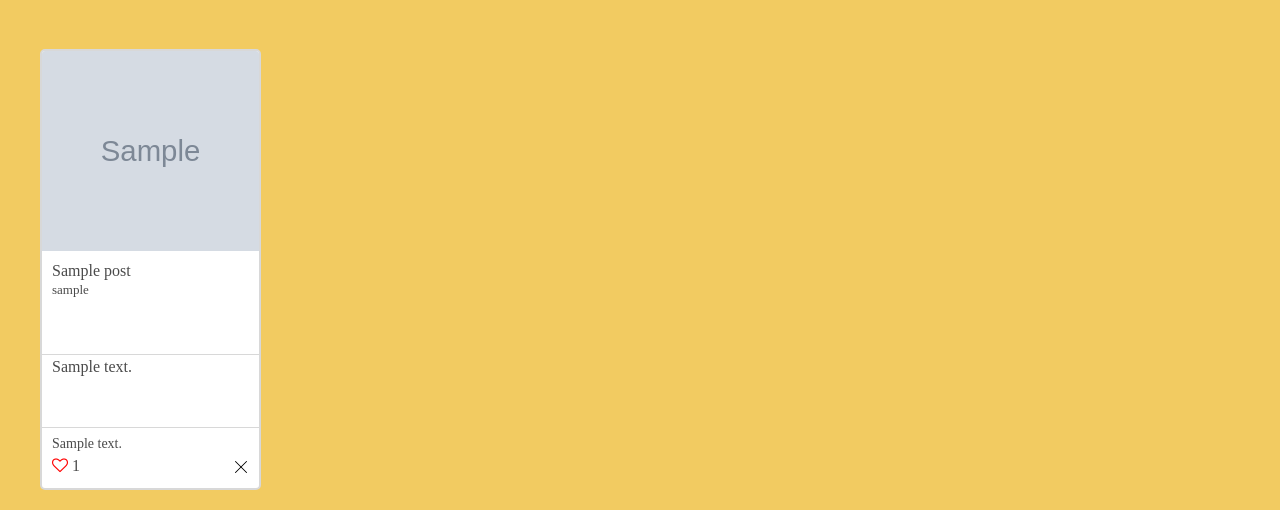
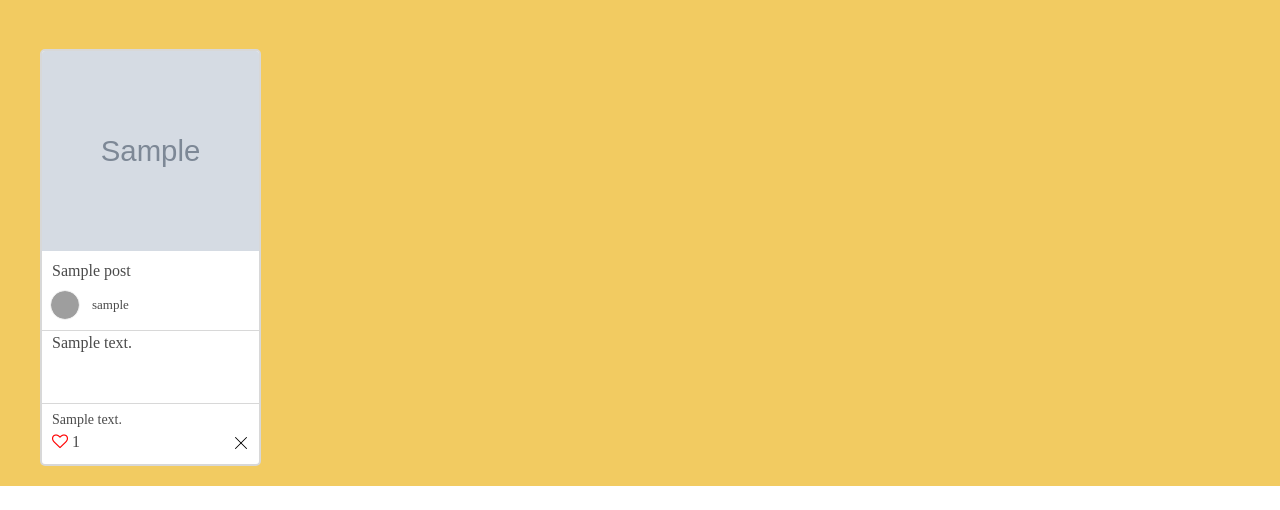
Before and after one commit to aaanjini/hanghae99_007, a Flask app: template templates/user.html in a window 1280 px wide. Shown: the part 472-982 px from the top of the page. After the commit the page ends 958 px from the top, so only its background shows below. Run offline with Flask 2, Linux system fonts and the light colour scheme; the template is opened without the code that fills it: most values are stand-ins (such as "Sample title", 1, 10 or a date in 2020); grey boxes marked "Sample" are stand-in pictures; some libraries are stand-ins or nearby versions; some web fonts are replaced; grey boxes are pictures that could not be loaded.

Commit message:
카드+모달(카드,댓글) 프로필사진추가 , 댓글 닉네임 클릭시 유저페이지로 이동

```diff
--- a/app.py
+++ b/app.py
@@ -66,6 +66,7 @@ def user(id):
 
     # 여러개 찾기 - 예시 ( _id 값은 제외하고 출력)
     posts = list(db.post.find({}))
+    comments = list(db.comment.find({}))
 
     try:
         payload = jwt.decode(token_receive, SECRET_KEY, algorithms=['HS256'])
@@ -77,7 +78,7 @@ def user(id):
             post["like_count"] = db.likes.count_documents({"post_id": post["_id"], "type": "heart"})
             post["heart_by_me"] = bool(
                 db.likes.find_one({"post_id": post["_id"], "type": "heart", "username": payload['id']}))
-        return render_template('user.html', user_info=user_info, posts=posts, status=status)
+        return render_template('user.html', user_info=user_info, posts=posts, status=status, comments=comments)
     except (jwt.ExpiredSignatureError, jwt.exceptions.DecodeError):
         return redirect(url_for("home"))
 
@@ -255,6 +256,7 @@ def save_post():
         # 게시글 저장하기
         user_info = db.user.find_one({"id": payload["id"]})
         id_receive = user_info['id']
+        profile_receive = user_info['profile_pic_real']
         print(id_receive)
         title_receive = request.form['title_give']
         img_url_receive = request.form['img_url_give']
@@ -269,7 +271,8 @@ def save_post():
             "title": title_receive,
             "address": address_receive,
             "review": review_receive,
-            "id": id_receive
+            "id": id_receive,
+            "profile": profile_receive
         }
         db.post.insert_one(doc)
         return jsonify({'result': 'success', 'msg': f'{user_info["nickname"]}님 게시글 저장!'})
--- a/static/common.css
+++ b/static/common.css
@@ -133,3 +133,21 @@ input::placeholder {
 .bunga_card_img {
     cursor: pointer;
 }
+
+.card_profile {
+    padding: 10px;
+}
+.card_profile_img {
+    width: 30px;
+    height: 30px;
+    border-radius: 50%;
+    border: 1px solid #eee;
+    padding: 0;
+    overflow: hidden;
+
+}
+
+.card_profile_img img {
+    width: 100%;
+    height: 100%;
+}
--- a/static/main.css
+++ b/static/main.css
@@ -134,7 +134,8 @@
     width: 100%;
 }
 .comment_img{
-    width: 40px;
+    width: 100%;
+    height: 100%;
     object-fit: cover;
     border-radius: 50px;
     padding: 0;
--- a/templates/user.html
+++ b/templates/user.html
@@ -78,6 +78,24 @@
             } else {
 
             }
+        }
+        function comment_insert(post_id, id, nickname, profile) {
+            let comment = $('.comment_' + post_id).val();
+            $.ajax({
+                type: "POST",
+                url: "/comment_insert",
+                data: {
+                    post_id_give: post_id,
+                    comment_give: comment,
+                    id_give: id,
+                    nickname_give: nickname,
+                    profile_give: profile
+                },
+                success: function (response) {
+                    alert(response['msg'])
+                    window.location.reload();
+                }
+            })
         }
 
         function toggle_like(post_id, type) {
@@ -270,9 +288,9 @@
         <div class="wrap" style="padding-top: 50px;">
             <div class="row row-cols-5">
                 {% for post in posts %}
-                    {% if post.id == user_info.id %}
+
                     {#---------------------------------------------------------모달start--------------------------------------------------------------#}
-                        <div class="modal" id="modal_{{ post._id }}">
+                    <div class="modal" id="modal_{{ post._id }}">
                             <div class="modal-background" onclick='$("#modal_{{ post._id }}").removeClass("is-active")'></div>
                             <div class="row modal_body">
                                 <div class="col-6">
@@ -283,8 +301,11 @@
                                         <div class="row">
                                             <span style="margin: 0; font-size: 30px;">{{ post.title }}</span>
                                         </div>
-                                        <div class="row">
-                                            <div class="col font_13">{{ post.nickname }}</div>
+                                        <div class="row card_profile">
+                                            <div class="card_profile_img">
+                                                <img src="/static/{{ post.profile }}" class="comment_img">
+                                            </div>
+                                            <div class="col font_13" style="line-height: 30px;">{{ post.nickname }}</div>
                                             {% if post.like_count > 1 %}
                                                 <div class="col" style="text-align: right">
                                                     <img src="/static/image/fire.png" width="15px"
@@ -293,7 +314,7 @@
                                             {% endif %}
                                         </div>
                                         <div class="row">
-                                            <p class="modal_ptag" style="overflow: auto; height: 150px;">{{ post.review }}</p>
+                                            <p class="modal_ptag" style="overflow: auto; height: 130px;">{{ post.review }}</p>
                                         </div>
                                         <div class="row">
                                             <small>{{ post.address }}</small>
@@ -341,7 +362,7 @@
                                                         <img src="/static/{{ comment.profile }}" class="comment_img">
                                                     </div>
                                                     <div class="col-10 text-left p0">
-                                                        <label>{{ comment.nickname }}</label>
+                                                        <label><a href="/user/{{ comment.id }}">{{ comment.nickname }}</a></label>
                                                     </div>
                                                 </div>
                                                 <div class="row">
@@ -356,6 +377,7 @@
                             </div>
                         </div>
                         {#---------------------------------------------------------모달end--------------------------------------------------------------#}
+                    {% if post.id == user_info.id %}
                         <div class="col">
                             <div class="ca bunga_card">
                                 <div class="bunga_card_img" onclick='$("#modal_{{ post._id }}").addClass("is-active")'>
@@ -368,11 +390,14 @@
                                         </div>
 
                                     </div>
-                                    <div class="row">
-                                        <div class="col font_13" style="height: 74px">{{ post.nickname }}</div>
+                                    <div class="row card_profile">
+                                        <div class="card_profile_img">
+                                            <img src="/static/{{ post.profile }}" class="comment_img">
+                                        </div>
+                                        <div class="col font_13" style="line-height: 30px;">{{ post.nickname }}</div>
                                         {% if post.like_count > 1 %}
                                             <div class="col" style="text-align: right">
-                                                <img src="/static/image/fire.png" width="15px" style="vertical-align: -3px">
+                                                <img src="/static/image/fire.png" width="15px" style="vertical-align: -7px">
                                             </div>
                                         {% endif %}
                                     </div>
```
Also changed, not shown: templates/index.html (+12 -6 lines), static/profile_pics/asdf1234.jpeg (added).
